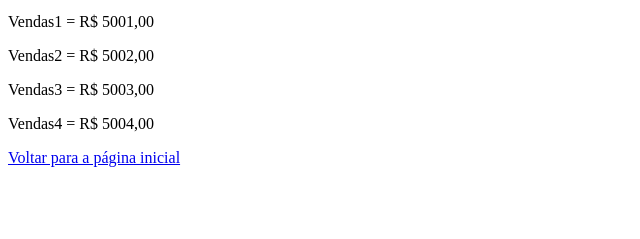
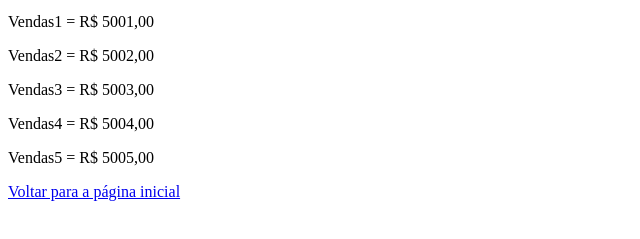
Before and after one commit to rubens144/siteversao3, a plain HTML site: page vendas.html in a window 1280 px wide. Shown: the part 101-340 px from the top of the page, without its empty margins (0-640 px from the left). Drawn offline with Linux system fonts and the light colour scheme.

Commit message:
site de vendas versao 5

```diff
--- a/vendas.html
+++ b/vendas.html
@@ -12,6 +12,7 @@
     <p>Vendas2  = R$ 5002,00 </p>
     <p>Vendas3  = R$ 5003,00 </p>
     <p>Vendas4  = R$ 5004,00 </p>
+    <p>Vendas5  = R$ 5005,00 </p>
     <a href="index.html">Voltar para a página inicial</a>
 </body>
 </html>
```
